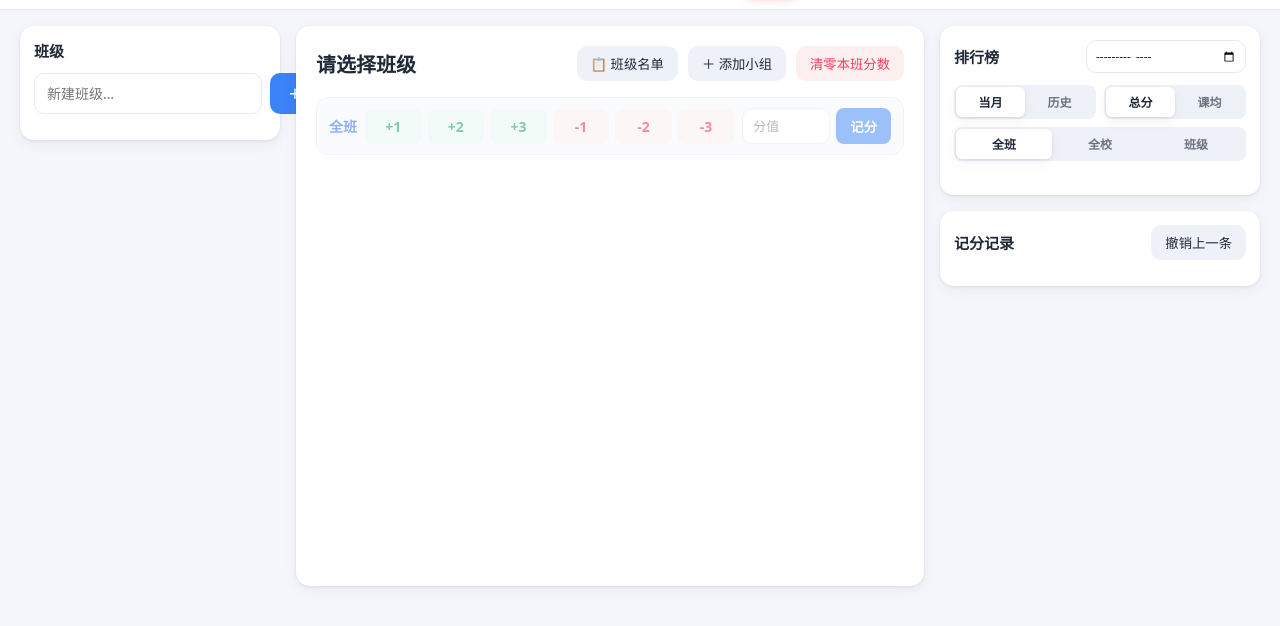
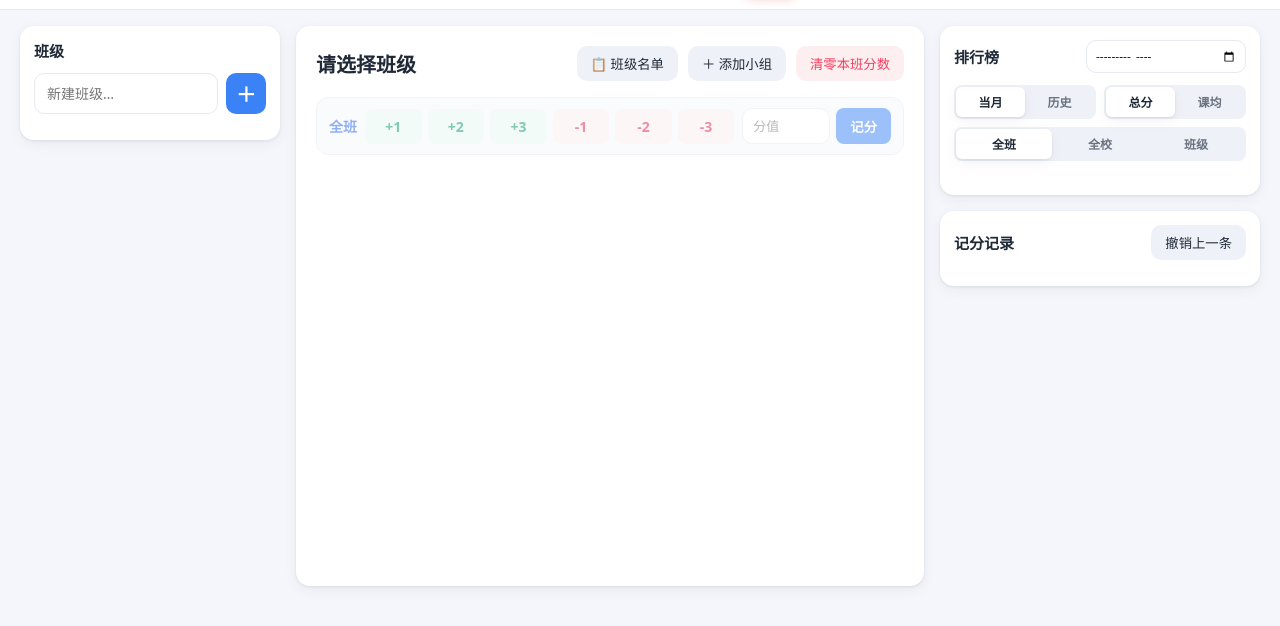
Before and after one commit to Qiuzizhao/JiaFen, a plain HTML site: page application/static/index.html in a window 1280 px wide. Shown: the part 50-676 px from the top of the page. Drawn offline with Linux system fonts and the light colour scheme; no server answers.

Commit message:
fix: contain new class controls within narrow sidebars

```diff
--- a/application/static/index.html
+++ b/application/static/index.html
@@ -14,7 +14,7 @@
   <link rel="icon" type="image/png" sizes="32x32" href="/favicon-32.png?v=20260915">
   <link rel="icon" href="/favicon.ico?v=20260915" sizes="any">
   <link rel="apple-touch-icon" href="/apple-touch-icon.png?v=20260915">
-  <link rel="stylesheet" href="/style.css?v=20261104c">
+  <link rel="stylesheet" href="/style.css?v=20261104d">
 </head>
 <body>
 
@@ -85,7 +85,7 @@
         <div class="panel-head">班级 <button id="btn-class-close" class="icon-btn class-close" aria-label="关闭">✕</button></div>
         <div class="new-class">
           <input type="text" id="class-name" placeholder="新建班级…">
-          <button id="btn-add-class" class="primary">＋</button>
+          <button id="btn-add-class" class="primary" title="添加班级" aria-label="添加班级">＋</button>
         </div>
         <div id="class-list" class="class-list"></div>
       </aside>
--- a/application/static/style.css
+++ b/application/static/style.css
@@ -211,7 +211,8 @@ input.masked { -webkit-text-security: disc; }
   display: flex; align-items: center; gap: 8px;
 }
 .new-class { display: flex; gap: 8px; }
-.new-class input { flex: 1; }
+.new-class input { flex: 1 1 0; min-width: 0; width: 100%; }
+.new-class #btn-add-class { flex: 0 0 40px; padding: 0; min-height: 40px; font-size: 20px; }
 
 /* 班级列表 */
 .class-list { margin-top: 12px; display: flex; flex-direction: column; gap: 6px; }
```
